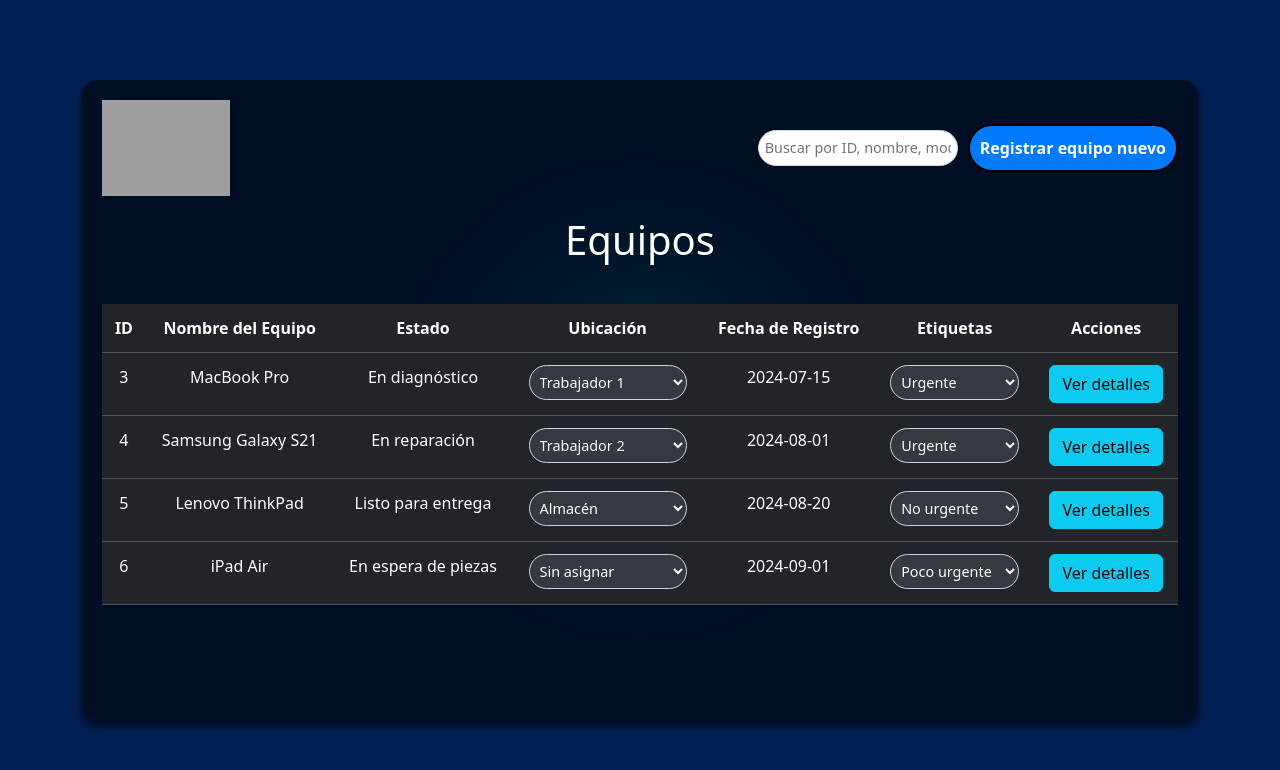
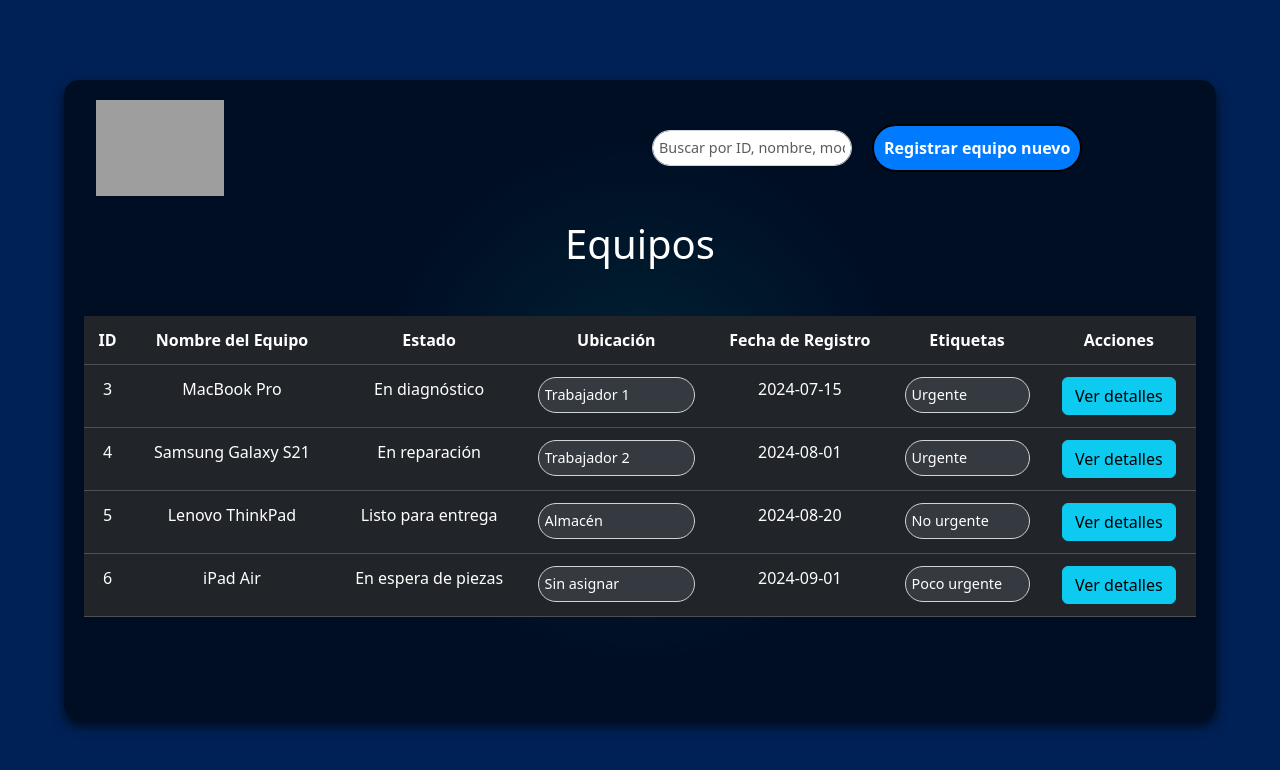
Before and after one commit to TechtecAT/Techtec, a Vue app: page /trabajadores in a window 1280 px wide. Shown: the top 770 px of the page. Built offline with nearby package versions, Linux system fonts and the light colour scheme; grey boxes are pictures that could not be loaded; a web font is replaced by a local one.

Commit message:
cambio presentacion de los equipos, error en el modal

```diff
--- a/src/components/trabajadores.vue
+++ b/src/components/trabajadores.vue
@@ -1,25 +1,27 @@
 <template>
-  <div class="container">
-    <div class="window">
-      <div class="header-section">
-        <div class="logo-container">
+  <div class="container-fluid">
+    <div class="row justify-content-center align-items-center vh-100">
+      <div class="col-12 col-md-10 col-lg-8 window">
+        <div class="header-section row">
+          <div class="col-12 col-md-6 logo-container">
             <img src="https://i.postimg.cc/rpZKd7mT/Dise-o-sin-t-tulo-3.png" alt="Logo" class="logo" />
           </div>
 
-        <div class="controls-container">
+          <div class="col-12 col-md-6 controls-container mt-3 mt-md-0">
             <input
               type="text"
               v-model="searchQuery"
               placeholder="Buscar por ID, nombre, modelo o propietario"
-            class="search-bar"
+              class="form-control search-bar"
             />
-          <button @click="goToHojaServicio" class="register-button">Registrar equipo nuevo</button>
+            <button @click="goToHojaServicio" class="btn btn-primary register-button mt-2 mt-md-0">Registrar equipo nuevo</button>
           </div>
         </div>
 
-      <div class="content">
-        <h1>Equipos</h1>
-        <table class="table table-dark table-hover">
+        <div class="content mt-4">
+          <h1 class="text-center">Equipos</h1>
+          <div class="table-responsive">
+            <table class="table table-dark table-hover text-center">
               <thead>
                 <tr>
                   <th>ID</th>
@@ -37,7 +39,7 @@
                   <td>{{ equipo.nombre }}</td>
                   <td>{{ equipo.estado }}</td>
                   <td>
-                <select v-model="equipo.ubicacion" @change="updateUbicacion(equipo)">
+                    <select v-model="equipo.ubicacion" @change="updateUbicacion(equipo)" class="form-select">
                       <option value="Sin asignar">Sin asignar</option>
                       <option value="En espera">En espera</option>
                       <option value="Trabajador 1">Trabajador 1</option>
@@ -48,7 +50,7 @@
                   </td>
                   <td>{{ equipo.fechaRegistro }}</td>
                   <td>
-                <select v-model="equipo.etiqueta" @change="updateEtiqueta(equipo)">
+                    <select v-model="equipo.etiqueta" @change="updateEtiqueta(equipo)" class="form-select">
                       <option value="Urgente">Urgente</option>
                       <option value="No urgente">No urgente</option>
                       <option value="Poco urgente">Poco urgente</option>
@@ -59,6 +61,7 @@
                       type="text"
                       v-model="equipo.etiquetaPersonalizada"
                       placeholder="Etiqueta personalizada"
+                      class="form-control mt-2"
                       @input="updateEtiqueta(equipo)"
                     />
                   </td>
@@ -77,8 +80,9 @@
               </tbody>
             </table>
           </div>
+        </div>
 
-      <!-- Modal -->
+        <!-- Modales para cada equipo -->
         <div
           v-for="equipo in equipos"
           :key="'modal' + equipo.id"
@@ -88,7 +92,7 @@
           aria-labelledby="'modalLabel' + equipo.id"
           aria-hidden="true"
         >
-        <div class="modal-dialog modal-dialog-centered">
+          <div class="modal-dialog modal-dialog-centered modal-lg">
             <div class="modal-content">
               <div class="modal-header">
                 <h5 class="modal-title" :id="'modalLabel' + equipo.id">{{ equipo.nombre }}</h5>
@@ -108,7 +112,7 @@
                 <router-link
                   to="/detalles_equipo"
                   class="btn btn-primary"
-                @click="handleLinkClick"
+                  @click="closeModalAndNavigate"
                 >
                   Detalles específicos
                 </router-link>
@@ -119,16 +123,19 @@
         </div>
       </div>
     </div>
+  </div>
 </template>
 
 <script>
+import { ref, computed, watch } from 'vue'; // Agregado computed
 import { useRouter } from 'vue-router';
+import 'bootstrap/dist/css/bootstrap.min.css';
 
 export default {
-  data() {
-    return {
-      searchQuery: '',
-      equipos: [
+  setup() {
+    const router = useRouter();
+    const searchQuery = ref('');
+    const equipos = ref([
       {
         id: 3,
         nombre: 'MacBook Pro',
@@ -181,38 +188,33 @@ export default {
         etiquetaPersonalizada: '',
         descripcion: 'Tableta con pantalla de 10.9 pulgadas.',
       },
-      ],
-    };
-  },
-  computed: {
-    filteredEquipos() {
-      return this.equipos.filter((equipo) => {
-        const searchTerm = this.searchQuery.toLowerCase();
-        return (
-          equipo.id.toString().includes(searchTerm) ||
-          equipo.nombre.toLowerCase().includes(searchTerm) ||
-          equipo.modelo.toLowerCase().includes(searchTerm) ||
-          equipo.propietario.toLowerCase().includes(searchTerm)
-        );
-      });
-    },
-    orderedEquipos() {
-      return this.filteredEquipos.sort((a, b) => new Date(a.fechaRegistro) - new Date(b.fechaRegistro));
-    },
-  },
-  setup() {
-    const router = useRouter();
+    ]);
 
-    const handleLinkClick = () => {
+    const closeModalAndNavigate = () => {
       document.querySelectorAll('.modal').forEach(modal => {
         const bsModal = bootstrap.Modal.getInstance(modal);
         if (bsModal) bsModal.hide();
       });
+
+      const backdrop = document.querySelector('.modal-backdrop');
+      if (backdrop) {
+        backdrop.remove();
+      }
+
+      router.push('/hoja_servicio');
     };
 
-    const goToHojaServicio = () => {
-      router.push('/hoja_servicio');
-    };
+    watch(() => router.currentRoute.value, () => {
+      document.querySelectorAll('.modal').forEach(modal => {
+        const bsModal = bootstrap.Modal.getInstance(modal);
+        if (bsModal) bsModal.hide();
+      });
+
+      const backdrop = document.querySelector('.modal-backdrop');
+      if (backdrop) {
+        backdrop.remove();
+      }
+    });
 
     const showDetails = (equipo) => {
       console.log('Detalles del equipo:', equipo);
@@ -226,18 +228,84 @@ export default {
       console.log(`Ubicación actualizada para el equipo ${equipo.id}: ${equipo.ubicacion}`);
     };
 
+    const orderedEquipos = computed(() => {
+      return equipos.value
+        .filter(
+          (equipo) =>
+            equipo.id.toString().includes(searchQuery.value) ||
+            equipo.nombre.toLowerCase().includes(searchQuery.value.toLowerCase()) ||
+            equipo.modelo.toLowerCase().includes(searchQuery.value.toLowerCase()) ||
+            equipo.propietario.toLowerCase().includes(searchQuery.value.toLowerCase())
+        )
+        .sort((a, b) => a.id - b.id);
+    });
+
+    const goToHojaServicio = () => {
+      router.push('/hoja_servicio');
+    };
+
     return {
-      goToHojaServicio,
+      equipos,
+      searchQuery,
       showDetails,
-      handleLinkClick,
       updateEtiqueta,
       updateUbicacion,
+      closeModalAndNavigate,
+      goToHojaServicio,
+      orderedEquipos,
     };
   },
 };
 </script>
 
+
 <style scoped>
+.container-fluid {
+  padding: 0;
+  margin: 0;
+}
+
+.window {
+  background-color: rgba(0, 0, 0, 0.575);
+  padding: 20px;
+  border-radius: 15px;
+  box-shadow: 0 6px 12px rgba(0, 0, 0, 0.719);
+  height: auto;
+  max-width: 100%;
+}
+
+.header-section {
+  display: flex;
+  justify-content: space-between;
+  align-items: center;
+  flex-wrap: wrap;
+}
+
+.logo {
+  width: 100%;
+  max-width: 200px;
+  height: auto;
+}
+
+.controls-container {
+  display: flex;
+  flex-direction: column;
+}
+
+@media (min-width: 768px) {
+  .controls-container {
+    flex-direction: row;
+  }
+
+  .register-button {
+    margin-left: 10px;
+  }
+}
+
+.table-responsive {
+  overflow-x: auto;
+}
+
 .container {
   display: flex;
   justify-content: center;
@@ -376,6 +444,4 @@ input[type="text"]:focus {
   border-color: #80bdff;
   box-shadow: 0 0 5px rgba(0, 123, 255, 0.5);
 }
-
-
 </style>
```
Lines whose indentation alone changed are shown as unchanged.
